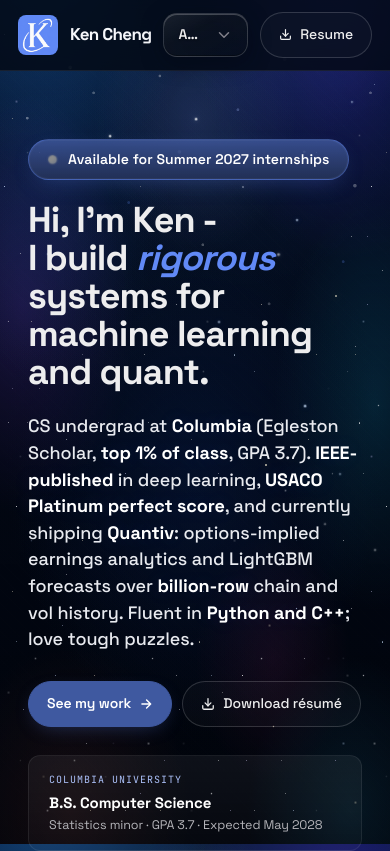
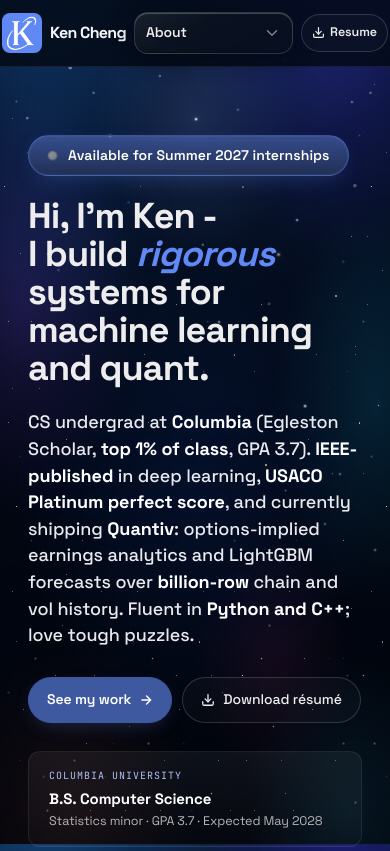
Before and after one commit to kenchengkc/personal-website, a Next.js app: page / in a window 390 px wide. Shown: the top 851 px of the page. Built offline with nearby package versions, Linux system fonts and the light colour scheme.

Commit message:
Enhance navigation styles in global CSS to improve layout and responsiveness on mobile devices. Adjust padding, margins, and font sizes for brand elements and navigation links, ensuring better fit and visual consistency across various screen sizes.

```diff
--- a/app/globals.css
+++ b/app/globals.css
@@ -597,6 +597,37 @@ button { font: inherit; cursor: pointer; }
   }
   .v2-nav-mnav-trigger {
     min-width: 0;
+  }
+  /* Full brand (hero): pull logo slightly left, résumé toward the safe edge, tighten
+     padding so “About” fits without ellipsis on narrow iPhones. */
+  .v2-nav:not(.v2-nav--dense) .v2-nav-inner {
+    padding-left: max(8px, env(safe-area-inset-left, 0px));
+    padding-right: max(6px, env(safe-area-inset-right, 0px));
+    gap: 8px;
+  }
+  .v2-nav:not(.v2-nav--dense) .v2-brand {
+    gap: 8px;
+  }
+  .v2-nav:not(.v2-nav--dense) .v2-brand-mark {
+    margin-left: -6px;
+  }
+  .v2-nav:not(.v2-nav--dense) .v2-brand-name {
+    font-size: 16px;
+    letter-spacing: -0.045em;
+  }
+  .v2-nav:not(.v2-nav--dense) .v2-nav-links {
+    gap: 8px;
+  }
+  .v2-nav:not(.v2-nav--dense) .v2-nav-resume {
+    margin-right: -4px;
+    padding: 8px 10px;
+    font-size: 12.5px;
+    font-weight: 600;
+    gap: 5px;
+  }
+  .v2-nav:not(.v2-nav--dense) .v2-nav-mnav-trigger {
+    padding: 9px 11px;
+    gap: 8px;
   }
 }
 
```
